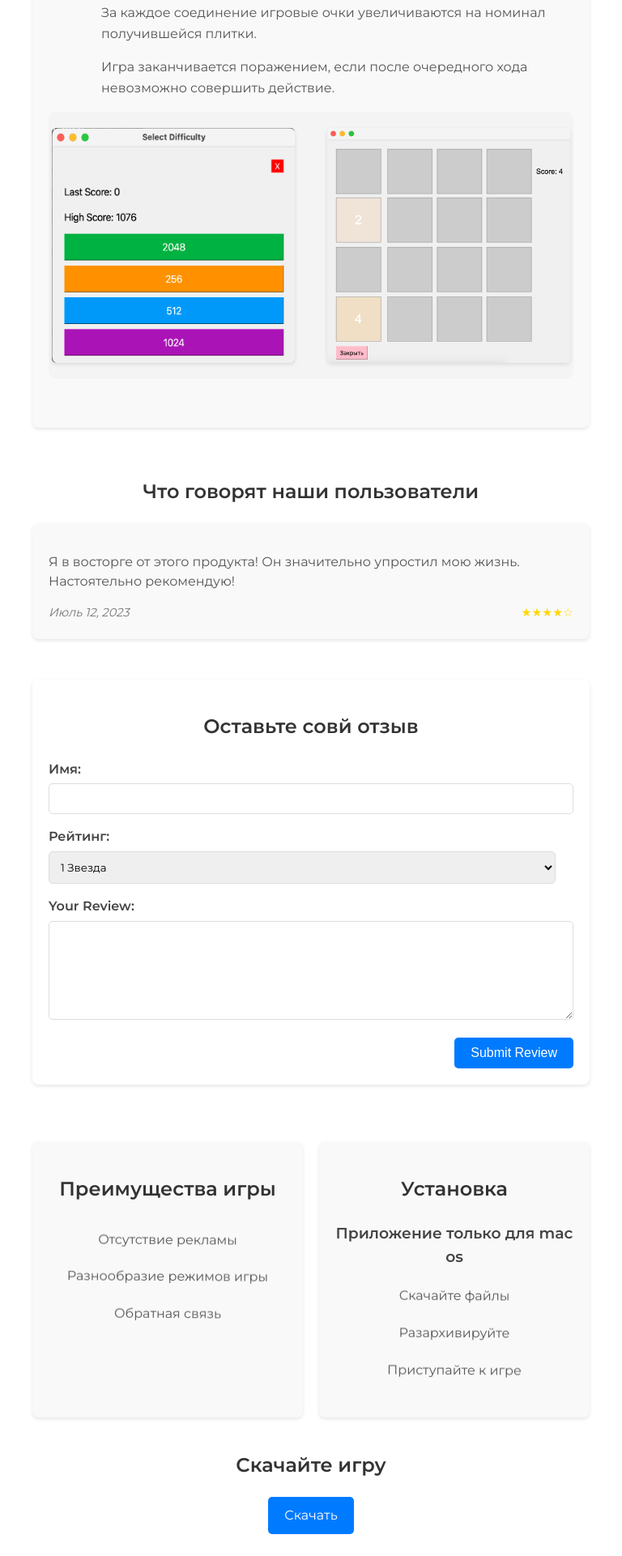
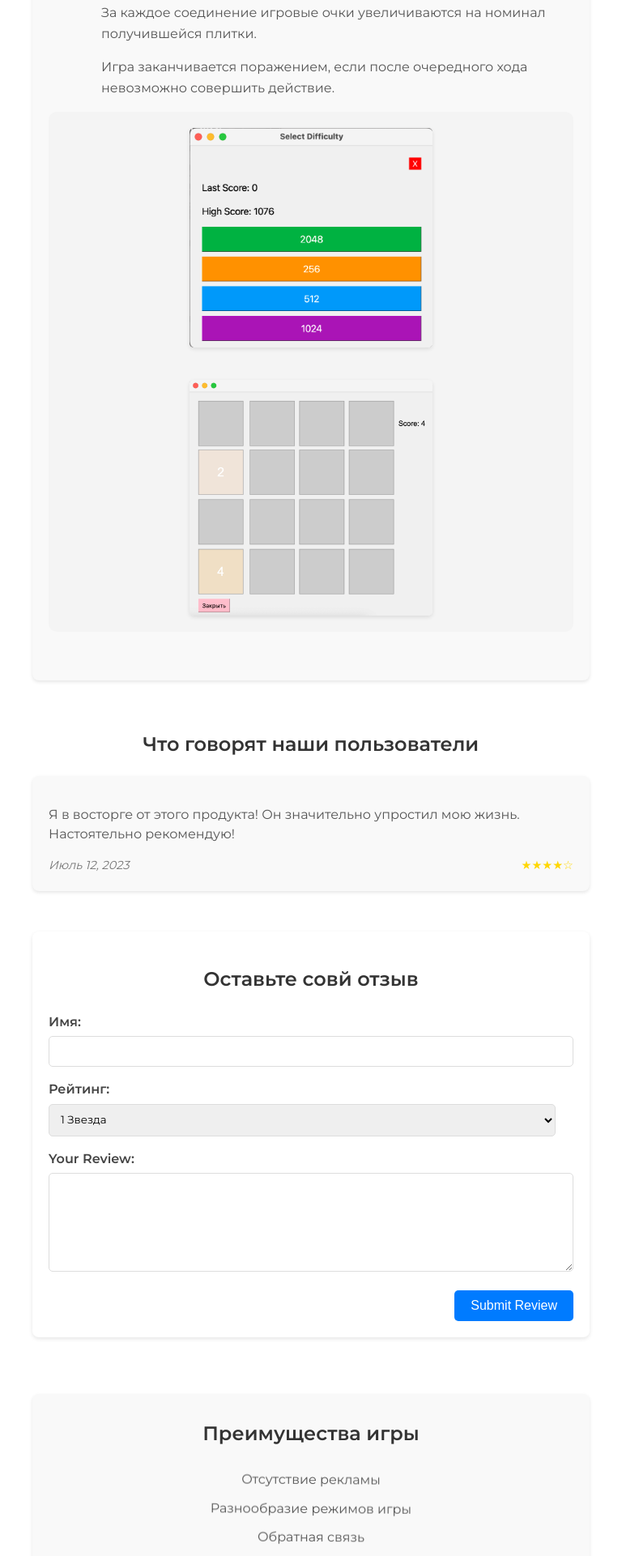
Before and after one commit to Kuzver/webPolytech, a plain HTML site: page index2.html in a window 768 px wide. Shown: the part 894-2815 px from the top of the page at 81% size. Drawn offline with Linux system fonts and the light colour scheme.

Commit message:
Описание изменений

```diff
--- a/styles.css
+++ b/styles.css
@@ -59,18 +59,47 @@ section h2 {
  .image {
     display: flex;
     justify-content: center;
-    gap: 40px; /* Увеличенное расстояние между элементами */
-    margin-bottom: 40px; /* Увеличенный отступ снизу */
-      padding: 20px; /* Добавлен padding для большего объема*/
-      background-color: rgba(240, 240, 240, 0.5); /* Добавил цвет фона для лучшей заметности*/
-      border-radius: 10px; /* Добавлен скругление углов для лучшего внешнего вида */
-  }
+    gap: 20px; /* Уменьшенный отступ по умолчанию */
+    margin-bottom: 20px;
+    padding: 10px;
+    background-color: rgba(240, 240, 240, 0.5);
+    border-radius: 10px;
+    flex-wrap: wrap; /* Разрешает перенос элементов */
+}
 
+.image img {
+    max-width: 100%; /* Изображения не выходят за контейнер */
+    height: auto; /* Автоматическая высота */
+}
   .image img {
       max-width: 150%; /* Увеличиваем размер изображения */
       max-height: 150%; /* Увеличиваем размер изображения */
   }
+  @media (max-width: 768px) {
+    .image {
+        gap: 15px;
+        margin-bottom: 15px;
+         padding: 10px;
+        flex-direction: column; /* Элементы располагаются в столбик */
+          align-items: center; /* Выравнивание по центру для элементов в столбик*/
+    }
 
+}
+
+
+/* Медиа-запрос для экранов больше 768px (планшеты и десктопы) */
+@media (min-width: 768px) {
+  .image {
+    gap: 40px;
+        padding: 20px;
+    margin-bottom: 40px;
+
+  }
+      .image img {
+           max-width: 150%; /* Увеличиваем размер изображения */
+         max-height: 150%; /* Увеличиваем размер изображения */
+    }
+}
 .card-img {
     width: 300px;
     border-radius: 5px;
@@ -212,11 +241,13 @@ section h2 {
   order: 2;
 }
 
-#download .download-grid { /* Контейнер для grid */
+#download .download-grid {
     display: grid;
-    grid-template-columns: 1fr 1fr;
+    grid-template-columns: 1fr 1fr; /* По умолчанию два столбца */
     gap: 20px;
+    margin-bottom: 20px;
   }
+
 
   #download .download-column {
       padding: 20px;
@@ -238,22 +269,50 @@ section h2 {
       text-align: center;
   }
 
-  #download .download-column ul li div {  /* Обратите внимание, что мы поменяли селектор*/
+  #download .download-column ul li div {
       padding: 10px;
       border-radius: 8px;
       text-align: center;
       transition: transform 0.3s ease;
   }
 
-  #download .download-column ul li div:hover {  /* Обратите внимание, что мы поменяли селектор*/
+  #download .download-column ul li div:hover {
       transform: translateY(-5px);
   }
-   #download > div:last-child {
-      margin-bottom: 0; /* убираем нижний отступ у последнего div */
+
+  #download > div:last-child {
+      margin-bottom: 0;
   }
-.transform {
-    transform: rotate3d(0, 0.5, 0.5, 0.5deg);
-}
+
+  .transform {
+      transform: rotate3d(0, 0.5, 0.5, 0.5deg);
+      transition: transform 0.3s ease;
+  }
+
+  /* Медиа-запрос для экранов меньше 768px (смартфоны) */
+  @media (max-width: 768px) {
+     #download .download-grid {
+          grid-template-columns: 1fr; /* Один столбец для маленьких экранов */
+         gap: 10px;
+     }
+       #download .download-column {
+          padding: 10px;
+          margin-bottom: 10px;
+      }
+      #download .download-column ul li div {
+          padding: 5px;
+      }
+       .transform {
+           transform: rotate3d(0, 0.25, 0.25, 0.5deg);
+       }
+  }
+
+  /* Медиа-запрос для экранов от 768px до 1200px (планшеты) */
+  @media (min-width: 768px) and (max-width: 1200px) {
+      #download .download-grid {
+      gap: 15px;
+     }
+  }
 
 .download-container {
     display: flex;
```
Also changed, not shown: main.css (+37 -1 lines).
